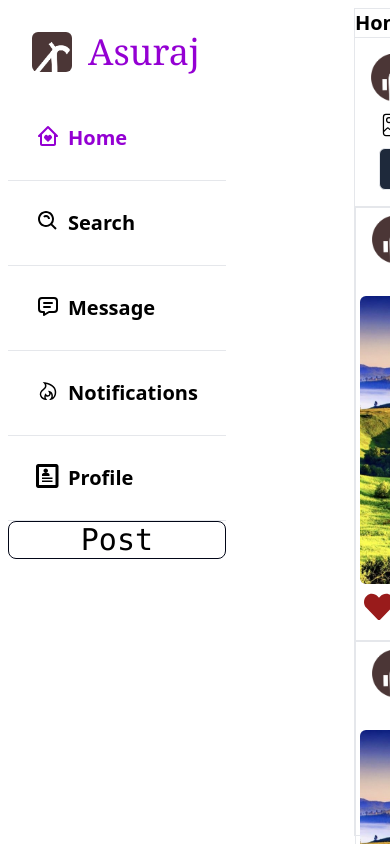
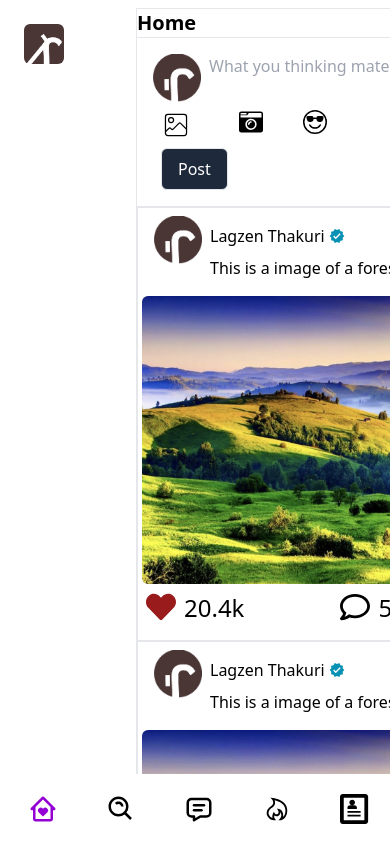
Before and after one commit to Luckyzen69/Asuraj-, a React (Vite) app: page / in a window 390 px wide. Built offline with nearby package versions, Linux system fonts and the light colour scheme.

Commit message:
Making responsive in all devices mainly in navigation section.

```diff
--- a/src/App.jsx
+++ b/src/App.jsx
@@ -14,7 +14,9 @@ function App() {
   return (
     <>
     <div className='flex 	h-screen ml-auto mr-auto p-2 overflow-y-scroll'>
+      <div className=''>
    <Navigation/>
+      </div>
      <Routes>
       <Route path='/' element={<Feed/>} />
       <Route path='/home' element={<Feed/>} />
@@ -23,7 +25,10 @@ function App() {
       <Route path='/messages' element={<Message/>} />
       <Route path='/profile' element={<Profile/>} />
      </Routes>
+
+     <div className='hidden xl:block'>
      <Widgets/>
+     </div>
     </div>
     </>
   )
--- a/src/components/sidebars/navigation.jsx
+++ b/src/components/sidebars/navigation.jsx
@@ -10,21 +10,21 @@
   export default function Navigation(){
       return (
           <>
-          <section className='sticky top-0'>
+          <section className=' '>
 
-  <div className='flex p-2 m-2 '>
-  <img src={Idk} alt="logo" className='h-10 w-10 m-2 rounded-md' />
-  <h1 className='text-4xl font-serif m-2 text-violet'>Asuraj</h1>
+  <div className='flex p-2 m-2 lg:sticky fixed  '>
+  <img src={Idk} alt="logo" className='h-10 w-10 lg:m-2 rounded-md' />
+  <h1 className='text-4xl font-serif m-2 text-violet hidden lg:block'>Asuraj</h1>
   </div>
 
-  <div className='flex flex-col    '>
+  <div className='flex lg:flex-col fixed  bottom-0 lg:top-24 flex-row  md:right-24 lg:left-10 lg:right-auto bg-white lg:border-none'>
 
 <Link to="/home"><SidebarOption active text="Home" Icon={BiHomeHeart} /></Link> <hr />
 <Link to="/search"><SidebarOption text="Search" Icon={BiSearchAlt}  /></Link> <hr />
 <Link to="messages"><SidebarOption text="Message" Icon={TbMessage} /></Link> <hr />
 <Link to="/notifications"><SidebarOption text="Notifications" Icon={LiaHotjar}  /></Link> <hr />
 <Link to="/profile"><SidebarOption text="Profile" Icon={ImProfile}  /></Link> <hr />
-<button variant="outlined" className=" text-3xl font-mono border rounded-lg border-slate-950 hover:bg-slate-900 hover:text-white  " >Post</button>
+<button variant="outlined" className=" text-3xl font-mono border rounded-lg border-slate-950 hover:bg-slate-900 hover:text-white lg:block hidden  " >Post</button>
   </div>
   </section>
           </>
--- a/src/components/sidebars/sidebarOption.jsx
+++ b/src/components/sidebars/sidebarOption.jsx
@@ -3,9 +3,9 @@ import React from "react"
 export default function SidebarOption({active,text,Icon}){
     return (
         <>
-           <div className={`sidebarOption  text-xl flex p-5 m-2 hover:text-violet  font-bold ${active && 'sidebarOption--active'}`}>
-        {Icon && <Icon className="text-2xl mr-2" />}
-            <h2 className="cursor-default">{text}</h2>
+           <div className={`sidebarOption  text-xl flex p-3  md:p-5 m-2 hover:text-violet  font-bold ${active && 'sidebarOption--active'}`}>
+        {Icon && <Icon className="lg:text-2xl mr-2 text-3xl  md:text-5xl " />}
+            <h2 className="cursor-default hidden lg:block">{text}</h2>
         </div>
         </>
     )
```
